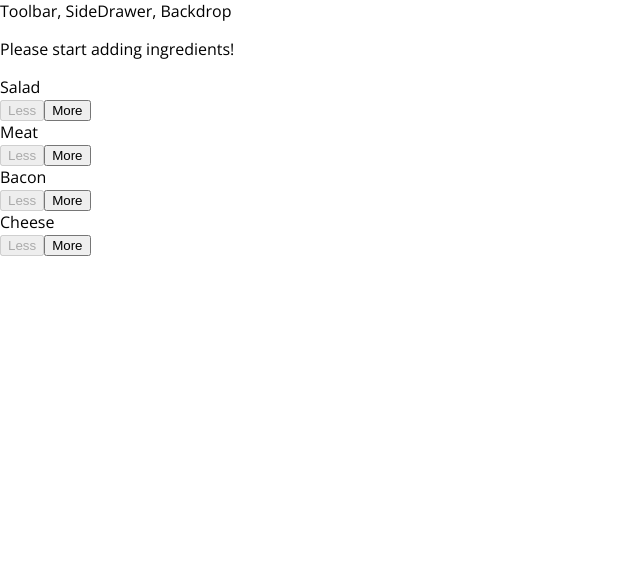
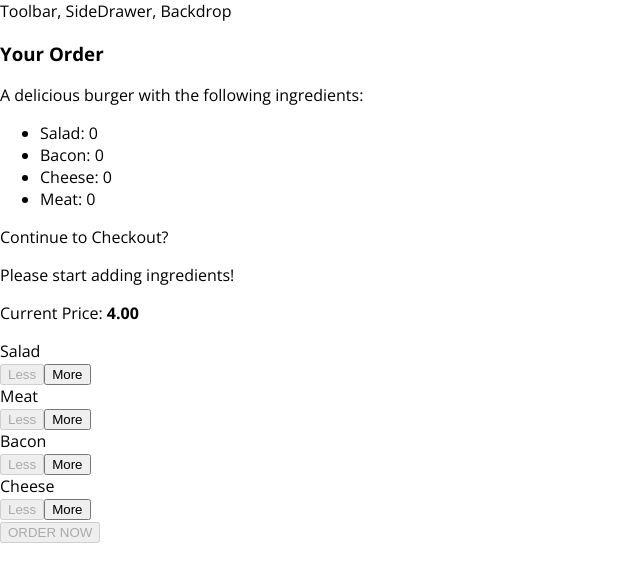
Before and after one commit to OscarZhou/burger, a React app: page / in a window 1280 px wide. Shown: the top 582 px of the page, without its empty margins (0-640 px from the left). Built offline with nearby package versions, Linux system fonts and the light colour scheme.

Commit message:
Add OrderSummary and Modal Add logic to Order button

```diff
--- a/src/components/Burger/BuildControls/BuildControls.css
+++ b/src/components/Burger/BuildControls/BuildControls.css
@@ -8,3 +8,44 @@
     margin: auto;
     padding: 10px 0;
 }
+
+.OrderButton {
+    background-color: #DAD735;
+    outline: none;
+    cursor: pointer;
+    border: 1px solid #966909;
+    color: #966909;
+    font-family: inherit;
+    font-size: 1.2em;
+    padding: 15px 30px;
+    box-shadow: 2px 2px 2px #966909;
+}
+
+.OrderButton:hover, .OrderButton:active {
+    background-color: #A0DB41;
+    border: 1px solid #966909;
+    color: #966909;
+}
+
+.OrderButton:disabled {
+    background-color: #C7C6C6;
+    cursor: not-allowed;
+    border: 1px solid #ccc;
+    color: #888888;
+}
+
+.OrderButton:not(:disabled) {
+    animation: enable 0.3s linear;
+}
+
+@keyframes enable {
+    0% {
+        transform: scale(1);
+    }
+    60% {
+        transform: scale(1.1);
+    }
+    100% {
+        transform: scale(1);
+    }
+}
--- a/src/components/Burger/BuildControls/BuildControls.js
+++ b/src/components/Burger/BuildControls/BuildControls.js
@@ -13,6 +13,7 @@
 
 const buildControls = (props) => (
     <div className={classes.BuildControls}>
+        <p>Current Price: <strong>{props.price.toFixed(2)}</strong></p>
         {
             controls.map(ctrl => (
                 <BuildControl
@@ -23,6 +24,8 @@
                     disabled={props.disabled[ctrl.type]} />
             ))
         }
+        <button className={classes.OrderButton}
+            disabled={!props.purchasable}>ORDER NOW</button>
     </div>
 );
 
--- /dev/null
+++ b/src/components/Burger/OrderSummary/OrderSummary.js
@@ -0,0 +1,24 @@
+import React from 'react';
+import Aux from '../../../hoc/Sig';
+const orderSummary = (props) => {
+    const ingredientSummary = Object.keys(props.ingredients)
+        .map(igKey => {
+            return (
+                <li key={igKey}>
+                    <span style={{ textTransform: 'capitalize' }}>{igKey}</span>: {props.ingredients[igKey]}
+                </li>);
+        });
+    return (
+        <Aux>
+            <h3>Your Order</h3>
+            <p>A delicious burger with the following ingredients:</p>
+            <ul>
+                {ingredientSummary}
+            </ul>
+            <p>Continue to Checkout?</p>
+        </Aux>
+    )
+};
+
+
+export default orderSummary;
--- /dev/null
+++ b/src/components/UI/Modal/Modal.css
@@ -0,0 +1,20 @@
+.Modal {
+    position: fixed;
+    z-index: 500;
+    background-color: white;
+    width: 70%;
+    border: 1px solid #ccc;
+    box-shadow: 1px 1px 1px black;
+    padding: 16px;
+    left: 15%;
+    top: 30%;
+    box-sizing: border-box;
+    transition: all 0.3s ease-out;
+}
+
+@media (min-width: 600px) {
+    .Modal {
+        width: 500px;
+        left: calc(50% - 250px);
+    }
+}
--- /dev/null
+++ b/src/components/UI/Modal/Modal.js
@@ -0,0 +1,11 @@
+import React from 'react';
+import classes from './Modal.css';
+
+const modal = (props) => (
+    <div className={classes.Modal}>
+        {props.children}
+    </div>
+);
+
+
+export default modal;
--- a/src/containers/BurgerBuilder/BurgerBuilder.js
+++ b/src/containers/BurgerBuilder/BurgerBuilder.js
@@ -1,7 +1,9 @@
 import React, { Component } from 'react';
-import Aux from '../../hoc/Sig'
+import Aux from '../../hoc/Sig';
 import Burger from '../../components/Burger/Burger';
-import BuildControls from '../../components/Burger/BuildControls/BuildControls'
+import BuildControls from '../../components/Burger/BuildControls/BuildControls';
+import Modal from '../../components/UI/Modal/Modal';
+import OrderSummary from '../../components/Burger/OrderSummary/OrderSummary';
 
 const INGREDIENT_PRICES = {
     salad: 0.4,
@@ -12,7 +14,6 @@
 
 
 class BurgerBuilder extends Component {
-
     state = {
         ingredients: {
             salad: 0,
@@ -20,7 +21,20 @@
             cheese: 0,
             meat: 0
         },
-        totalPrice: 4
+        totalPrice: 4,
+        purchasable: false
+    }
+
+    updatePurchaseState (ingredients) {
+        const sum = Object.keys(ingredients)
+            .map(igKey => {
+                return ingredients[igKey];
+            })
+            .reduce((sum, el) => {
+                return sum = sum + el;
+            }, 0);
+
+        this.setState({ purchasable: sum > 0 });
     }
 
     addIngredientHandler = (type) => {
@@ -38,6 +52,7 @@
             ingredients: updatedIngredients
         })
 
+        this.updatePurchaseState(updatedIngredients);
     }
 
     removeIngredientHandler = (type) => {
@@ -57,6 +72,8 @@
             totalPrice: newPrice,
             ingredients: updatedIngredients
         })
+
+        this.updatePurchaseState(updatedIngredients);
     }
 
     render() {
@@ -69,11 +86,16 @@
         }
         return (
             <Aux>
+                <Modal>
+                    <OrderSummary ingredients={this.state.ingredients} />
+                </Modal>
                 <Burger ingredients={this.state.ingredients} />
                 <BuildControls
                     ingredientAdded={this.addIngredientHandler}
                     ingredientRemoved={this.removeIngredientHandler}
                     disabled={disabledInfo}
+                    purchasable={this.state.purchasable}
+                    price={this.state.totalPrice}
                 />
             </Aux>
         )
```
Also changed, not shown: src/components/UI/Backdrop/Backdrop.js (added).
